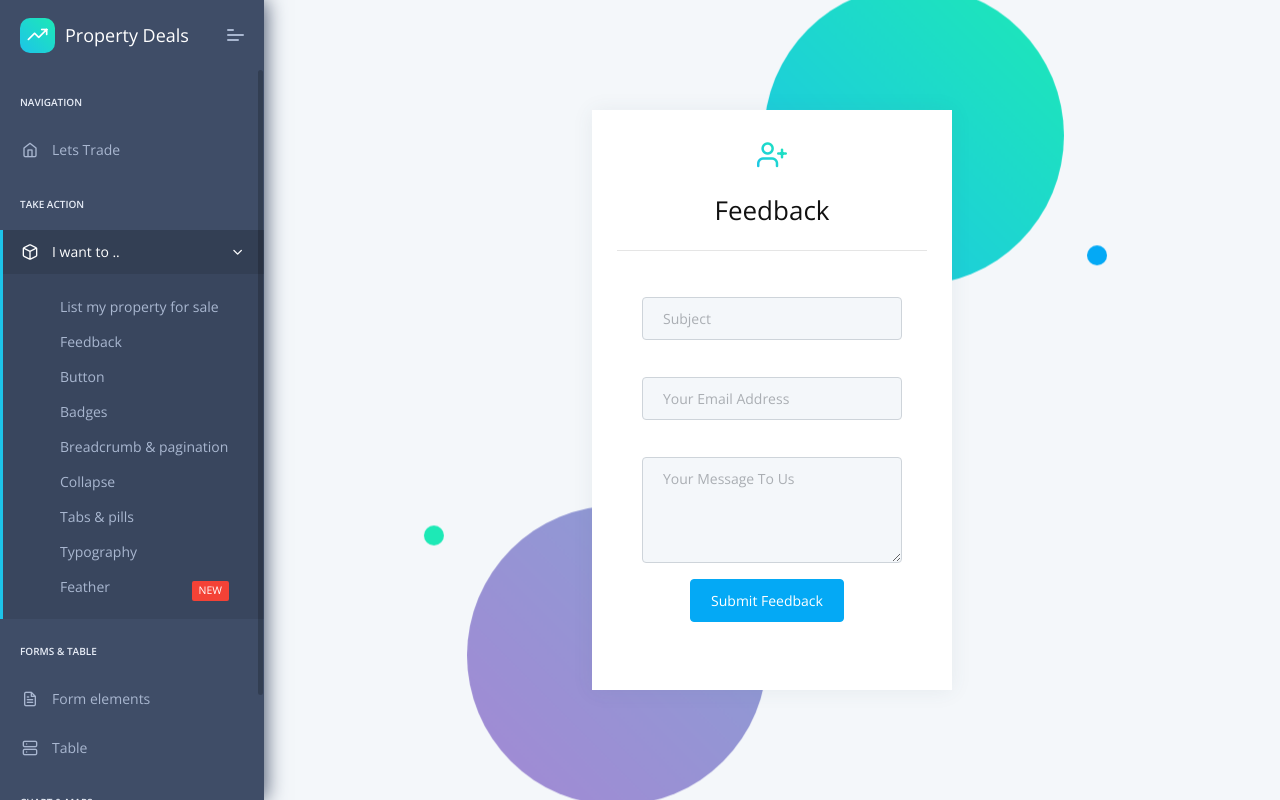
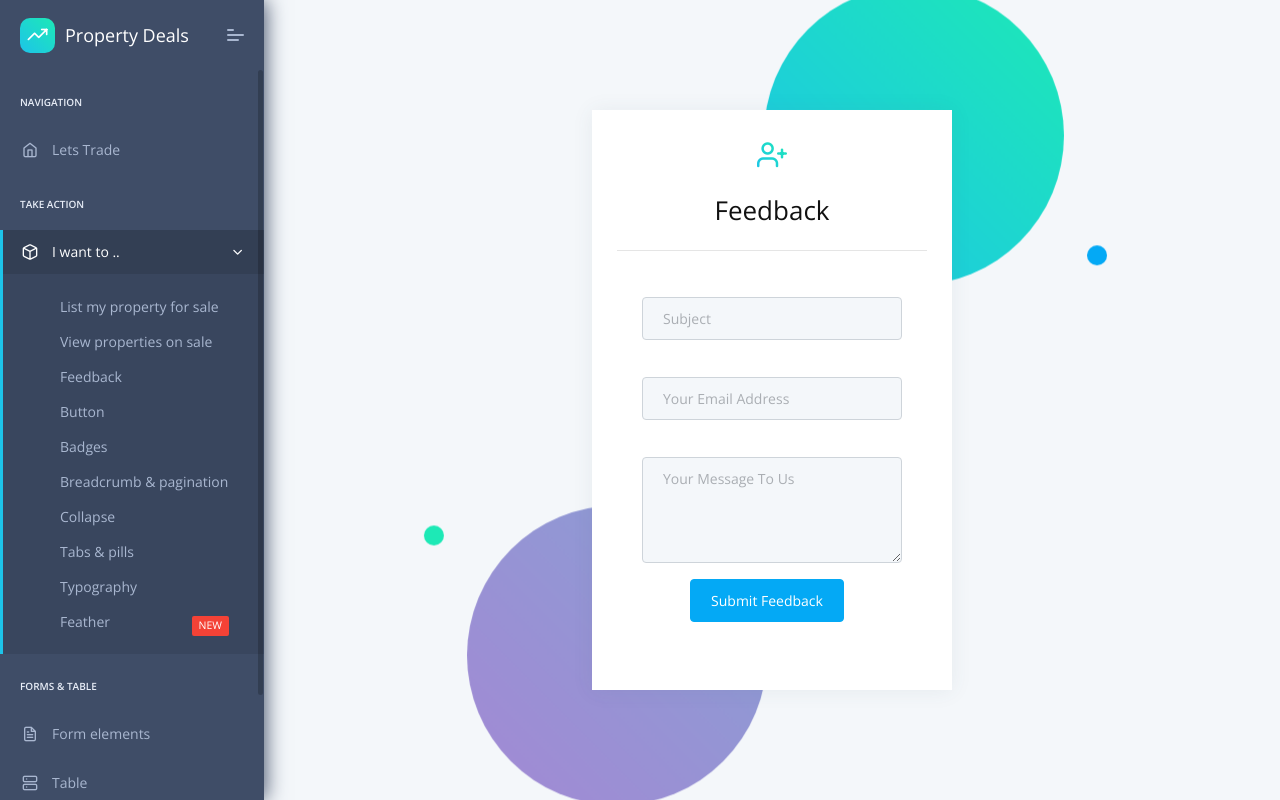
Before and after one commit to devsbranch/property-deals, a Flask app: page /feedback in a window 1280 px wide, after a click on "I want to ..". Run offline with Flask 2, Linux system fonts and the light colour scheme; some libraries are stand-ins or nearby versions.

```diff
--- a/app/base/templates/includes/sidebar.html
+++ b/app/base/templates/includes/sidebar.html
@@ -26,6 +26,7 @@
                         <a href="javascript:" class="nav-link "><span class="pcoded-micon"><i class="feather icon-box"></i></span><span class="pcoded-mtext">I want to ..</span></a>
                         <ul class="pcoded-submenu">
                             <li class=""><a href="/list-property" class="">List my property for sale</a></li>
+                            <li class=""><a href="#" class="">View properties on sale</a></li>
                             <li class=""><a href="/feedback" class="">Feedback</a></li>
                             <li class=""><a href="/ui-button.html" class="">Button</a></li>
                             <li class=""><a href="/ui-badges.html" class="">Badges</a></li>
```
Also changed, not shown: app/base/forms.py (line endings or trailing spaces).
